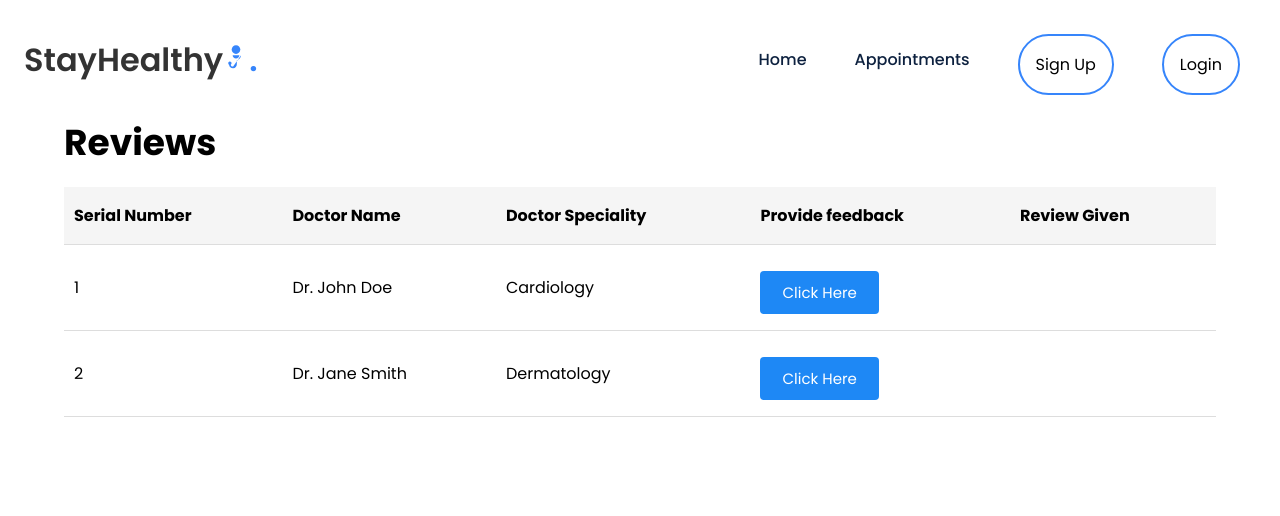
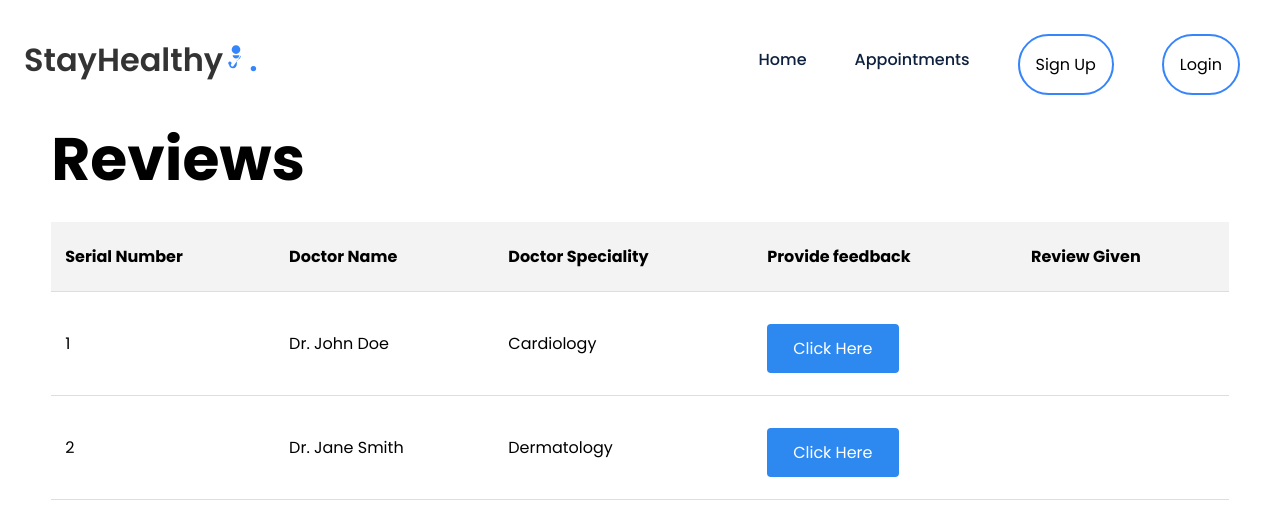
Before and after one commit to alysialockhart1977-commits/test_med_app, a React (Create React App) app: page /reviews in a window 1280 px wide. Shown: the top 516 px of the page. Built offline with nearby package versions, Linux system fonts and the light colour scheme.

Commit message:
Modify Components ReviewForm to fix errors

```diff
--- a/src/Components/ReviewForm/GiveReviews.js
+++ b/src/Components/ReviewForm/GiveReviews.js
@@ -2,7 +2,7 @@ import React, { useState } from "react";
 import "./ReviewForm.css";
 
 // Function component for giving reviews
-function GiveReviews({ doctor, onClose, onSubmitReview}) {
+function GiveReviews({ doctor, onSubmitReview, onBack}) {
    //State variables using useState hook
    const [showWarning, setShowWarning] = useState(false);
 
@@ -19,13 +19,13 @@ function GiveReviews({ doctor, onClose, onSubmitReview}) {
         });
     };
 
-    // Function to handle rating click
+    // Function to handle rating star click
     const handleRatingClick = (value) => {
         setFormData({ ...formData, rating: value,
         });
     };
 
-    // Function to handle form submission
+    // Submit review and return to ReviewForm table
     const handleSubmit = (e) => {
         e.preventDefault();
 
@@ -48,12 +48,22 @@ function GiveReviews({ doctor, onClose, onSubmitReview}) {
 };
 
 return (
-    <div className="review-form-card">
+    <div className="review-form-page">
+        <div className="review-form-card">
       <h2>Give Your Review</h2>
+
+      <div className="doctor-review-info">
+        <p>
+            <strong>Doctor:</strong> {doctor.doctorName}
+            </p>
+            <p>
+            <strong>Speciality:</strong> {doctor.speciality}
+            </p>
+            </div>
 
       {/* Display warning message if not all fields are filled */}
       {showWarning && (
-      <p className="warning">Please fill out all fields.</p>
+      <p className="warning">Please fill out all fields and select a rating.</p>
     )}
 
       <form onSubmit={handleSubmit}>
@@ -66,7 +76,7 @@ return (
           onChange={handleChange}
         />
 
-        <label htmlFor="review">:</label>
+        <label htmlFor="review">Review:</label>
         <textarea
           id="review"
           name="review"
@@ -89,7 +99,11 @@ return (
 
         {/* Submit button for form submission */}
         <button type="submit">Submit</button>
+        <button type="button" className="back-btn" onClick={onBack}>
+        Back
+        </button>
       </form>
+    </div>
     </div>
   );
 }
--- a/src/Components/ReviewForm/ReviewForm.css
+++ b/src/Components/ReviewForm/ReviewForm.css
@@ -1,12 +1,12 @@
 .review-container {
-    width: 90%;
+    width: 92%;
     margin: 120px auto 40px auto;
 }
 
 .review-container h2 {
-    font-size: 36px;
+    font-size: 60px;
     font-weight: 700;
-    margin-bottom: 20px;
+    margin-bottom: 24px;
 }
 
 .review-table {
@@ -18,23 +18,24 @@
 .review-table th,
 .review-table td {
    text-align: left;
-   padding: 16px 10px;
+   padding: 22px 14px;
    border-bottom: 1px solid #ddd;
+   vertical-align: middle;
 }
 
 .review-table th {
     font-weight: 700;
-    background-color: #f5f5f5;
+    background-color: #f3f3f3;
 }
 
 .feedback-btn {
-    background-color: #1e88f5;
+    background-color: #2d89ef;
     color: white;
     border: none;
-    padding: 10px 22px;
+    padding: 12px 26px;
     border-radius: 4px;
     cursor: pointer;
-    font-size: 15px;
+    font-size: 16px;
 }
 
 .feedback-btn:hover {
@@ -47,40 +48,58 @@
 }
 
 .review-given-cell {
-  font-weight: 600;
+    max-width: 240px;
+    word-wrap: break-word;
+    white-space: normal;
   color: #333;
 }
 
 .review-form-card {
-    width: 420px;
+    display: flex;
+    justify-content: center;
+    align-items: flex-start;
+    margin-top: 30px;
+}
+
+.review-form-card {
+    width: 520px;
     background: #f5f5f5;
-    padding: 25px;
-    border-radius: 8px;
-    margin-top: 30px;
+    padding: 28px;
+    border-radius: 10px;
 }
 
 .review-form-card h2 {
     text-align: center;
-    margin-bottom: 20px;
+    margin-bottom: 18px;
+    font-size: 34px
+}
+
+.doctor-review-info {
+    margin-botton: 18px;
+    padding: 12px;
+    background: #ffffff;
+    border-radius: 8px;
 }
 
 .review-form-card label {
     font-weight: 600;
-    margin-top: 10px;
+    margin-top: 12px;
     display: block;
 }
 
 .review-form-card input,
 .review-form-card textarea {
     width: 100%;
-    padding: 10px;
-    margin-top: 5px;
+    padding: 12px;
+    margin-top: 6px;
     border: 1px solid #ccc;
     border-radius: 4px;
+    font-size: 16px;
 }
 
 .review-form-card textarea {
-    height: 100px;
+    min-height: 120px;
+    resize: vertical;
 }
 
 .review-form-card button {
@@ -90,13 +109,19 @@
     padding: 12px;
     border: none;
     border-radius: 5px;
-    margin-top: 15px;
+    margin-top: 16px;
     cursor: pointer;
+    font-size: 16px;
+}
+
+.back-btn {
+    background: #666 !important;
 }
 
 .warning {
     color: red;
     font-size: 14px;
+    margin-top: 10px;
 }
 
 .rating-stars {
@@ -105,7 +130,7 @@
 }
 
 .star {
-  font-size: 28px;
+  font-size: 32px;
   cursor: pointer;
   color: #ccc;
   margin-right: 6px;
--- a/src/Components/ReviewForm/ReviewForm.js
+++ b/src/Components/ReviewForm/ReviewForm.js
@@ -11,6 +11,7 @@ const ReviewForm = () => {
         speciality: "Cardiology",
         reviewGiven: false,
         reviewMessage: "",
+        submittedReview: null,
         },
         {
         id: 2,
@@ -18,10 +19,11 @@ const ReviewForm = () => {
         speciality: "Dermatology",
         reviewGiven: false,
         reviewMessage: "",
+        submittedReview: null,
         },
     ]);
 
-    // Track which doctor form is open
+    // Track which doctor is selected for review form
     const [selectedDoctorId, setSelectedDoctorId] = useState(null);
 
     // Open feedback form for selected doctor
@@ -29,19 +31,19 @@ const ReviewForm = () => {
         setSelectedDoctorId(doctorId);
     };
 
-    // Close review form
-    const closeForm = () => {
+    // Return to table view without submitting
+    const handleBackToReviews = () => {
         setSelectedDoctorId(null);
     };
 
-    // Save submitted into the correct row
+    // Save submitted review, disable button, return to table
     const handleReviewSubmit = (doctorId, submittedData) => {
         const updatedReviews = reviews.map((review) =>
         review.id === doctorId
         ? {
             ...review,
             reviewGiven: true,
-            reviewMessage: "Review Submitted",
+            reviewMessage: submittedData.review,
             submittedReview: submittedData,
         }
         : review
@@ -56,16 +58,10 @@ const ReviewForm = () => {
   );
      return (
       <div className="review-container">
-        <h2>Reviews</h2>
-
-        {/* Show review form ABOVE table */}
-        {selectedDoctor && (
-            <GiveReviews
-            doctor={selectedDoctor}
-            onClose={closeForm}
-            OnSubmitReview={handleReviewSubmit}
-            />
-        )}
+        {/* Table View */}
+        {!selectedDoctor && (
+            <>
+            <h2>Reviews</h2>
 
         <table className="review-table">
             <thead>
@@ -88,21 +84,31 @@ const ReviewForm = () => {
                     <td>
                         <button
                         className="feedback-btn"
-                        onClick={() => {
-                            console.log("clicked", review.id);
-                        handleFeedbackClick(review.id);
-                        }}
+                        onClick={() => handleFeedbackClick(review.id)}
+                            disabled={review.reviewGiven}
                         >
                             {review.reviewGiven ? "Submitted" : "Click Here"}
                         </button>
                     </td>
 
-                    <td classNumber="review-given-cell">{review.reviewMessage}</td>
+                    <td classNumber="review-given-cell">
+                        {review.reviewGiven ? review.reviewMessage : ""}
+                    </td>
                    </tr>
-                  ))}
-                 </tbody>
-               </table>
-              </div>
+                 ))}
+            </tbody>
+         </table>
+         </>
+        )}
+        {/* Form View */}
+        {selectedDoctor && (
+            <GiveReviews
+            doctor={selectedDoctor}
+            onSubmitReview={handleReviewSubmit}
+            onBack={handleBackToReviews}
+            />
+        )}
+      </div>
 
     );
 };
```
